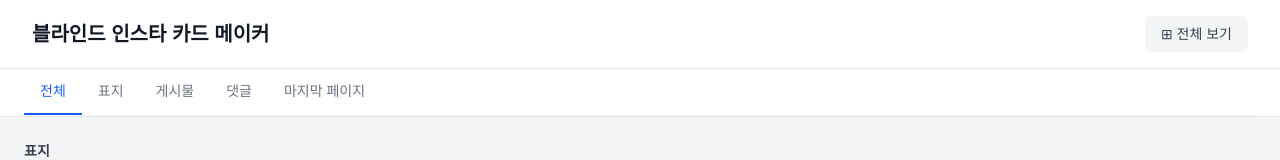
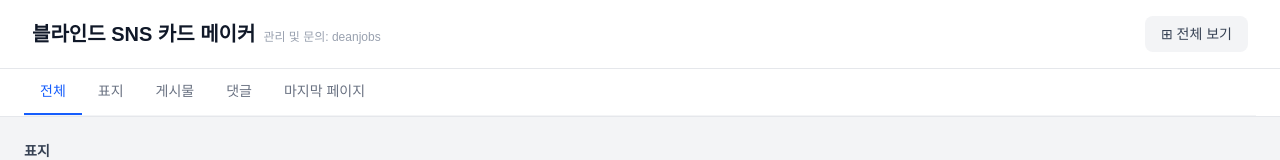
Before and after one commit to deanjobs-design/blind-insta-card-maker, a Next.js app: page / in a window 1280 px wide. Shown: the top 160 px of the page. Built offline with nearby package versions, Linux system fonts and the light colour scheme; a web font is replaced by a local one.

Commit message:
chore: rename title to 블라인드 SNS 카드 메이커, add contact note

```diff
--- a/app/layout.tsx
+++ b/app/layout.tsx
@@ -9,7 +9,7 @@ const rethinkSans = Rethink_Sans({
 })
 
 export const metadata: Metadata = {
-  title: '블라인드 인스타 카드 메이커',
+  title: '블라인드 SNS 카드 메이커',
   description: '인스타그램 카드 템플릿 자동화',
 }
 
--- a/app/page.tsx
+++ b/app/page.tsx
@@ -199,7 +199,10 @@ export default function Home() {
   return (
     <main className="flex flex-col bg-gray-100 overflow-hidden" style={{ height: '100dvh' }}>
       <header className="bg-white border-b border-gray-200 px-8 py-4 flex-shrink-0 flex items-center justify-between">
-        <h1 className="text-xl font-bold text-gray-900">블라인드 인스타 카드 메이커</h1>
+        <div className="flex items-baseline gap-2">
+          <h1 className="text-xl font-bold text-gray-900">블라인드 SNS 카드 메이커</h1>
+          <span className="text-xs text-gray-400">관리 및 문의: deanjobs</span>
+        </div>
         <button
           onClick={() => setShowOverview(true)}
           className="px-4 py-2 rounded-lg text-sm font-medium bg-gray-100 text-gray-700 hover:bg-gray-200 transition-colors"
```
